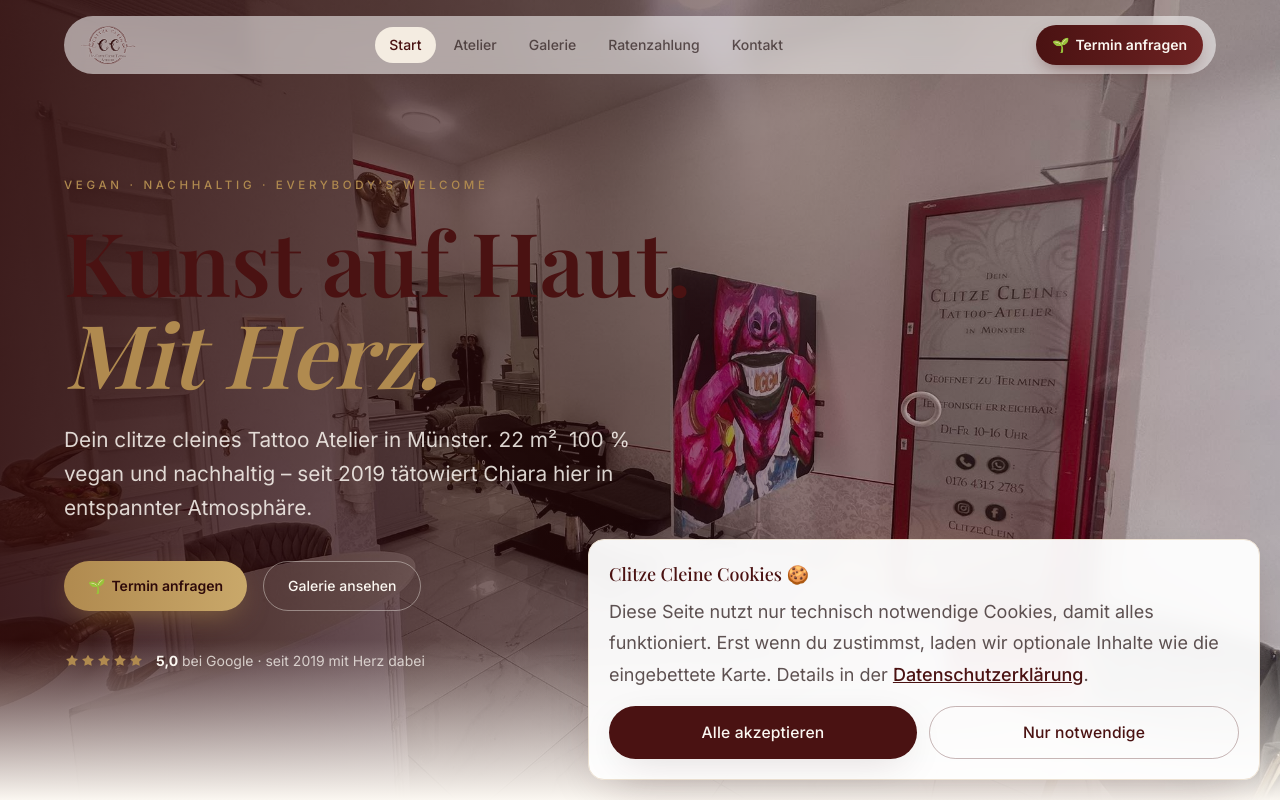
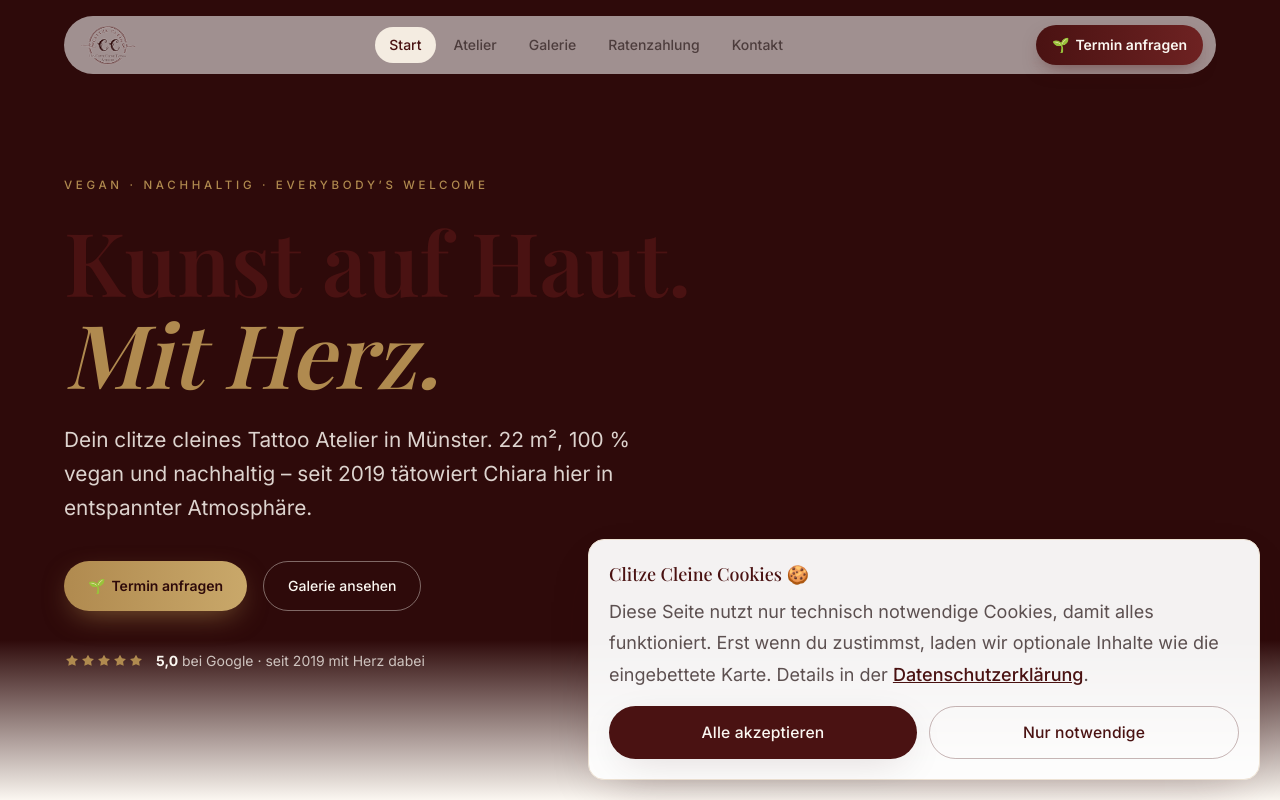
Before and after one commit to IvanGomes9777/tattoo-vorlage-3, a Next.js app: page / in a window 1280 px wide. Shown: the top 800 px of the page. Built offline with nearby package versions, Linux system fonts and the light colour scheme.

Commit message:
Hero-Video neu: Tinte-im-Wasser-Loop (kein Anatomie-Artefakt), dunkles Poster

```diff
--- a/components/HeroVideo.tsx
+++ b/components/HeroVideo.tsx
@@ -33,7 +33,6 @@ export default function HeroVideo() {
             ref={videoRef}
             className={`h-full w-full object-cover transition-opacity duration-1000 ${ready ? "opacity-100" : "opacity-0"}`}
             src="/hero-loop.mp4"
-            poster="/galerie-clitzeclein.jpg"
             autoPlay
             muted
             loop
@@ -43,13 +42,8 @@ export default function HeroVideo() {
             onCanPlay={() => setReady(true)}
           />
         )}
-        {/* Poster fallback layer (and for reduced motion) */}
-        <div
-          className={`absolute inset-0 bg-cover bg-center transition-opacity duration-1000 ${
-            ready && !reduce ? "opacity-0" : "opacity-100"
-          }`}
-          style={{ backgroundImage: "url(/galerie-clitzeclein.jpg)" }}
-        />
+        {/* Dark fallback layer (first paint + reduced motion) – matches the dark ink video */}
+        <div className="absolute inset-0 bg-oxblood-deep" />
         {/* Legibility overlays */}
         <div className="absolute inset-0 bg-gradient-to-r from-oxblood-deep/88 via-oxblood-deep/55 to-oxblood-deep/15" />
         <div className="absolute inset-x-0 bottom-0 h-40 bg-gradient-to-b from-transparent to-cream" />
```
Also changed, not shown: 1 other file (tests, documents, lock files or other folders).
